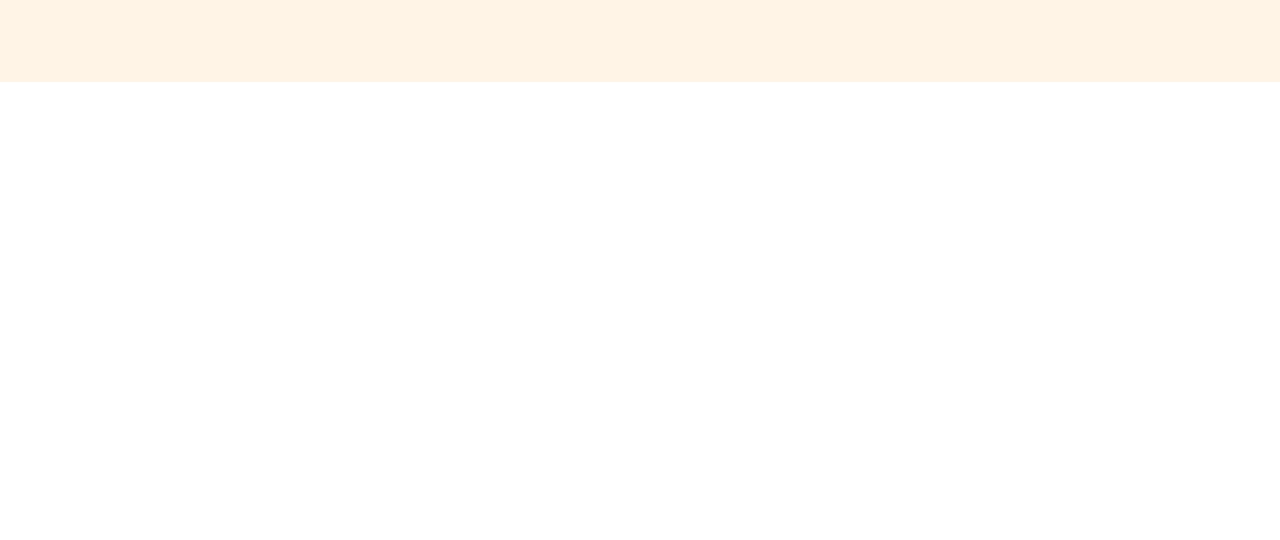
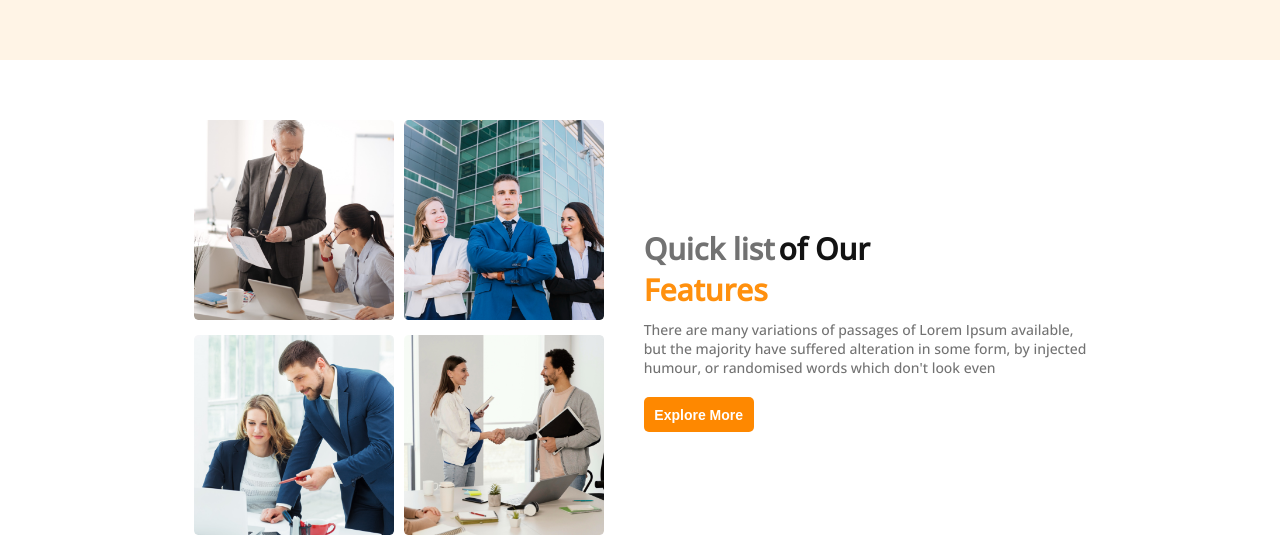
Before and after one commit to rubelmasud/my-second-assignmen, a plain HTML site: page index.html in a window 1280 px wide. Shown: the part 1260-1800 px from the top of the page. Before the commit the page ends 1342 px from the top, so only its background shows below. Drawn offline with nearby package versions, Linux system fonts and the light colour scheme.

Commit message:
Features-conteinar

```diff
--- a/index.html
+++ b/index.html
@@ -6,7 +6,7 @@
     <meta name="viewport" content="width=device-width, initial-scale=1.0">
     <!-- google font -->
     <link href="https://fonts.googleapis.com/css2?family=Open+Sans:wght@500&family=Poppins:wght@500&family=Roboto+Condensed&family=Work+Sans:wght@600&display=swap" rel="stylesheet">
->
+
     <!-- styles sheed -->
     <link rel="stylesheet" href="./styles/style.css">
     <title>My Second Assignmen</title>
@@ -39,5 +39,38 @@
         </div>
     </header>
   </section>
+  <!-- conteinar end -->
+  <main>
+   <div class="Features-conteinar">
+         <article class="images-conteinar">
+            <div class="image">
+                <img src="./images/team1.png">
+            </div>
+            <div class="image">
+                <img src="./images/team2.png">
+            </div>
+            <div class="image">
+                <img src="./images/team3.png">
+            </div>
+            <div class="image">
+                <img src="./images/team4.png">
+            </div>
+         </article>
+    <article class="Features-banner">
+        <div class="Features-title">
+            <span class="span-1">Quick list</span>
+            <span class="span-2">of Our</span><br>
+            <span class="span-3">Features</span>
+        </div>
+        <div class="Features-banner-details">
+            <p>There are many variations of passages of Lorem Ipsum available,<br> but the majority have suffered alteration in some form, by injected <br>humour, or randomised words which don't look even</p>
+        </div>
+        <button class="btn">Explore More</button>
+    </article>
+   </div>
+   <!---------------------
+     Features-conteinar
+    ----------------------->
+  </main>
 </body>
 </html>
--- a/styles/style.css
+++ b/styles/style.css
@@ -20,7 +20,7 @@ nav{
     margin: auto;
     padding: 30px 100px;
 }
-nav > ul{
+nav ul{
     display: flex;
     list-style: none;
     gap: 20px;
@@ -65,3 +65,60 @@ nav > ul{
     height: 510px;
     margin-top: 100px;
  }
+
+ /* header -section-end */
+.Features-conteinar{
+    display: flex;
+    align-items: center;
+    margin-top: 60px;
+    justify-content: center;
+    gap: 40px;
+}
+
+.images-conteinar{
+    display: grid;
+    grid-template-columns: repeat(2,1fr);
+    column-gap: 10px;
+    row-gap: 10px;
+}
+.image img{
+    width: 200px;
+    height: 200px;
+}
+
+.span-1{
+font-size: 30px;
+font-weight: 900;
+color: #727272;
+}
+.span-2{
+    color: #131313;
+    font-size: 30px;
+    font-weight: 900;
+}
+.span-3{
+    color: #FF900E;
+    font-weight: 900;
+    font-size: 30px;
+}
+
+.Features-banner-details{
+    margin-top: 10px;
+    margin-bottom: 20px;
+    color: #727272;
+    font-size: 14px;
+}
+
+.btn{
+    width: 110px;
+    height: 35px;
+    background-color: #fe8800;
+    border: none;
+    border-radius: 5px;
+    color: white;
+    font-size: 14px;
+    font-weight: 700;
+}
+/*---------------------
+ Features-conteinar
+ ---------------------- */
```
